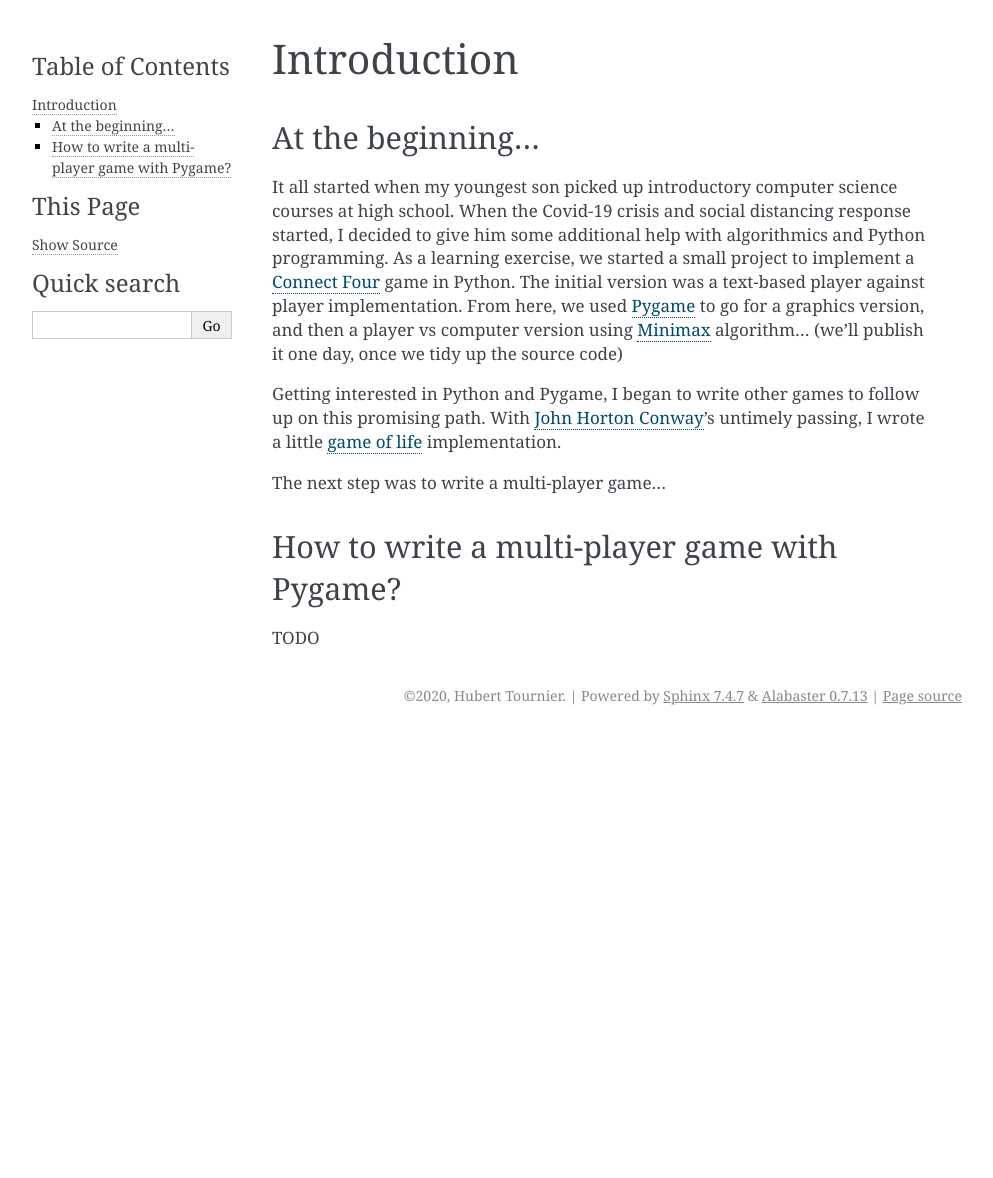
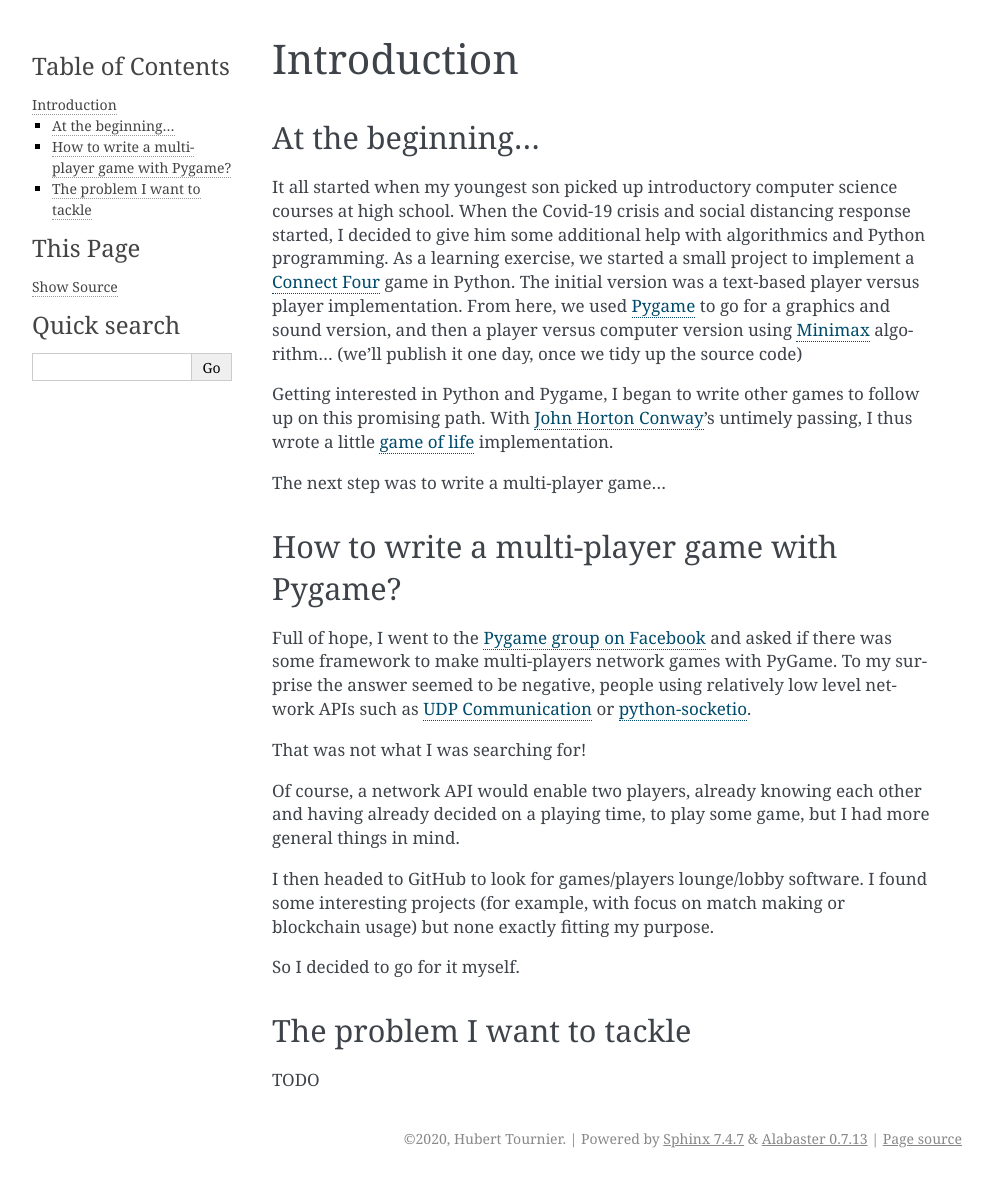
Before and after one commit to HubTou/OGRE, a Sphinx documentation site: the page built from docs/intro.rst, in a window 1280 px wide. Shown: the whole page, without its empty margins (148-1141 px from the left). Built offline with Sphinx 7.4.7, drawn with Linux system fonts in a browser that asks for light colours; before the commit the page ends 900 px from its top, so only the background shows below that.

Commit message:
Second paragraph. Things are starting to roll...

```diff
--- a/docs/intro.rst
+++ b/docs/intro.rst
@@ -7,19 +7,40 @@ It all started when my youngest son picked up introductory computer science
 courses at high school. When the Covid-19 crisis and social distancing response
 started, I decided to give him some additional help with algorithmics and Python
 programming. As a learning exercise, we started a small project to implement a
-`Connect Four`_ game in Python. The initial version was a text-based player against
-player implementation. From here, we used Pygame_ to go for a graphics version,
-and then a player vs computer version using Minimax_ algorithm... (we'll publish
-it one day, once we tidy up the source code)
+`Connect Four`_ game in Python. The initial version was a text-based player
+versus player implementation. From here, we used Pygame_ to go for a graphics
+and sound version, and then a player versus computer version using Minimax_
+algorithm... (we'll publish it one day, once we tidy up the source code)
 
 Getting interested in Python and Pygame, I began to write other games to follow
-up on this promising path. With `John Horton Conway`_'s untimely passing, I wrote a
-little `game of life`_ implementation.
+up on this promising path. With `John Horton Conway`_'s untimely passing, I thus
+wrote a little `game of life`_ implementation.
 
 The next step was to write a multi-player game...
 
+
 How to write a multi-player game with Pygame?
 ---------------------------------------------
+Full of hope, I went to the `Pygame group on Facebook`_ and asked if there was
+some framework to make multi-players network games with PyGame. To my surprise
+the answer seemed to be negative, people using relatively low level network APIs
+such as `UDP Communication`_ or `python-socketio`_.
+
+That was not what I was searching for!
+
+Of course, a network API would enable two players, already knowing each other
+and having already decided on a playing time, to play some game, but I had more
+general things in mind.
+
+I then headed to GitHub to look for games/players lounge/lobby software. I found
+some interesting projects (for example, with focus on match making or
+blockchain usage) but none exactly fitting my purpose.
+
+So I decided to go for it myself.
+
+
+The problem I want to tackle
+----------------------------
 TODO
 
 .. _`Connect Four`: https://en.wikipedia.org/wiki/Connect_Four
@@ -27,3 +48,6 @@ TODO
 .. _Minimax: https://en.wikipedia.org/wiki/Minimax
 .. _`John Horton Conway`: https://en.wikipedia.org/wiki/John_Horton_Conway
 .. _`game of life`: https://github.com/HubTou/JeuDeLaVie
+.. _`Pygame group on Facebook`: https://www.facebook.com/groups/pygame/
+.. _`UDP Communication`: https://wiki.python.org/moin/UdpCommunication
+.. _`python-socketio`: https://python-socketio.readthedocs.io/en/latest/
```
